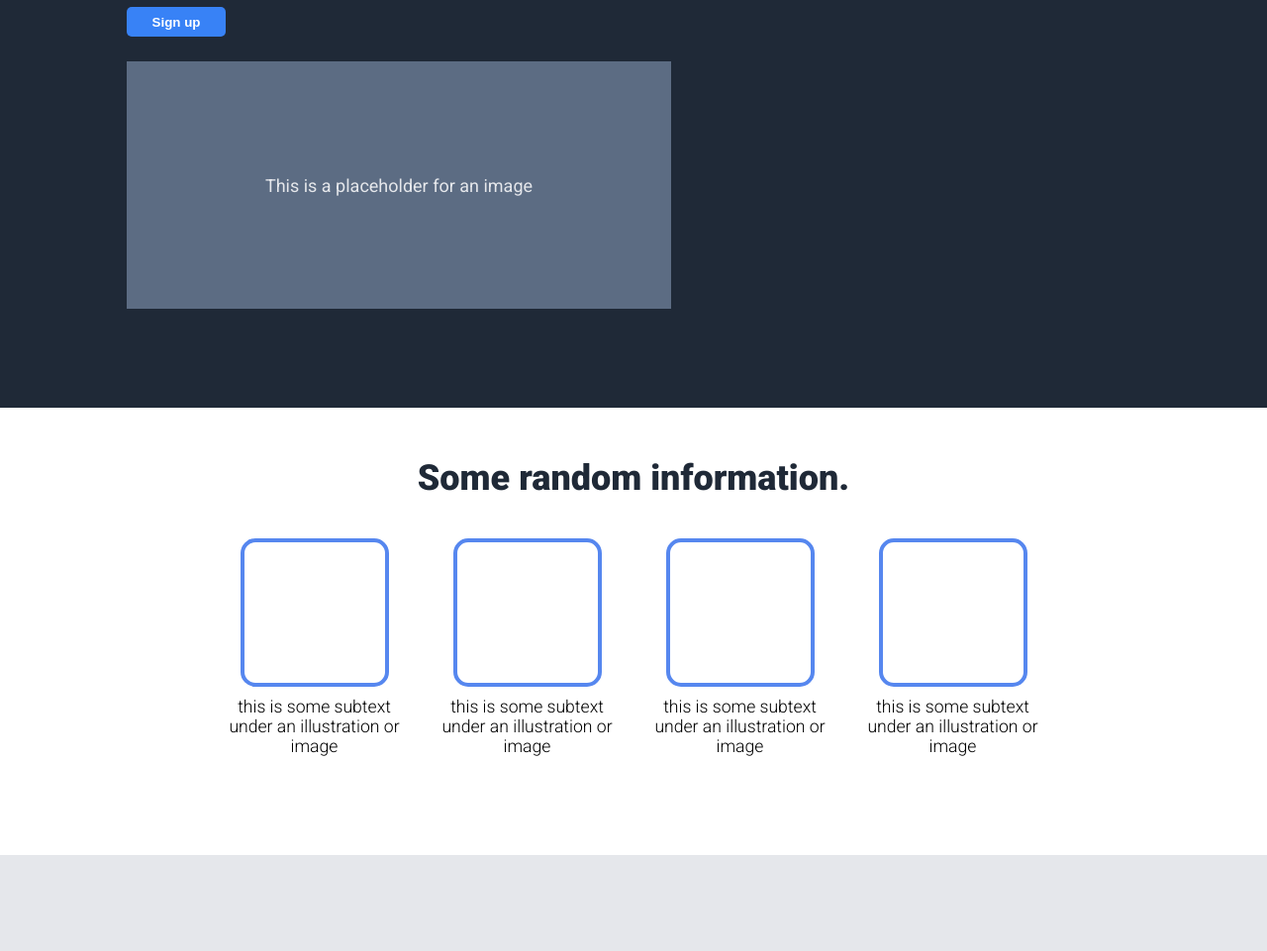
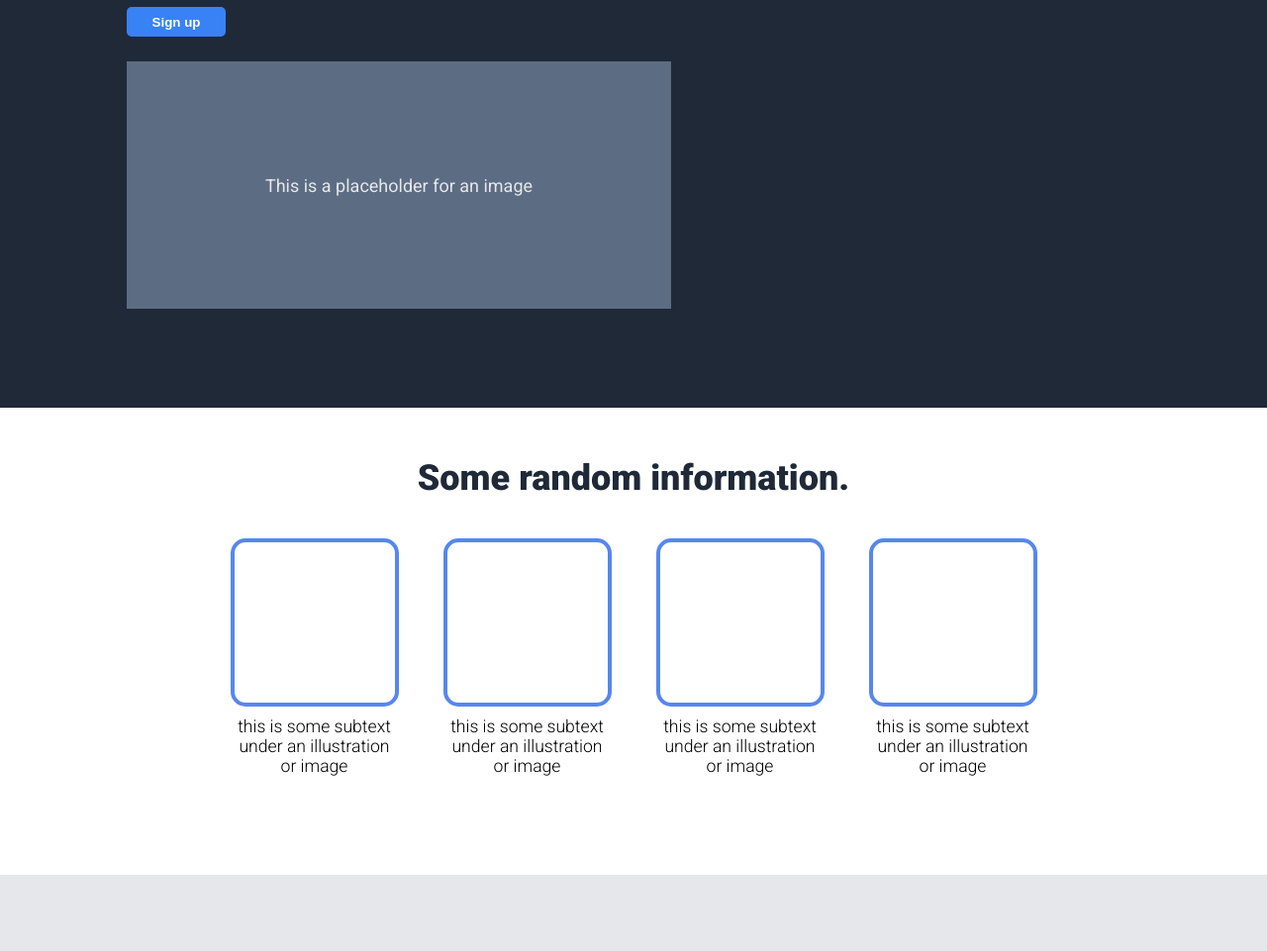
Before and after one commit to PackmcFurry/landing-pages, a plain HTML site: page index.html in a window 1280 px wide. Shown: the part 323-1284 px from the top of the page at 99% size. Drawn offline with Linux system fonts and the light colour scheme.

Commit message:
Add site name and fix style and animations

```diff
--- a/index.html
+++ b/index.html
@@ -3,8 +3,7 @@
 <head>
     <meta charset="UTF-8">
     <meta name="viewport" content="width=device-width, initial-scale=1.0">
-    <title>Document</title>
-
+    <title>Landing Pages</title>
     <link rel="stylesheet" href="style.css">
 </head>
 <body>
--- a/style.css
+++ b/style.css
@@ -84,10 +84,7 @@ main > div > button{
     height: 30px;
     border: none;
     border-radius: 5px;
-}
-
-button:hover{
-    cursor: pointer;
+    transition-duration: 0.3s;
 }
 
 #rectangular{
@@ -130,8 +127,8 @@ button:hover{
 
 .secinfo > .infocontainer > .item > .cube{
     border: rgb(86, 135, 239) solid 4px;
-    width: 150px;
-    height: 150px;
+    width: 170px;
+    height: 170px;
     border-radius: 15px;
 }
 
@@ -139,6 +136,7 @@ button:hover{
     text-align: center;
     font-size: 1.1em;
     font-weight: 300;
+    width: 170px;
 }
 
 .secquote{
@@ -203,6 +201,13 @@ button:hover{
     border-radius: 5px;
     flex-direction: 0 0 auto;
     font-size: 1.2em;
+    transition-duration: 0.3s;
+}
+
+button:hover{
+    cursor: pointer;
+    background-color: #79a9f6;
+    transition-duration: 0.3s;
 }
 
 footer{
```
